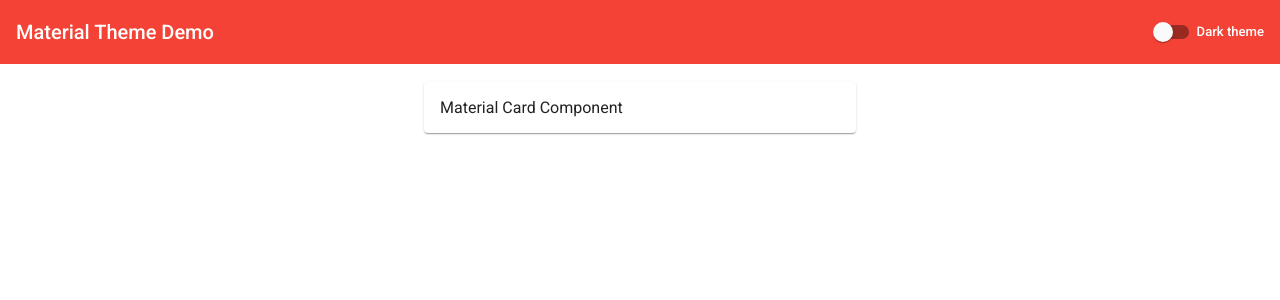
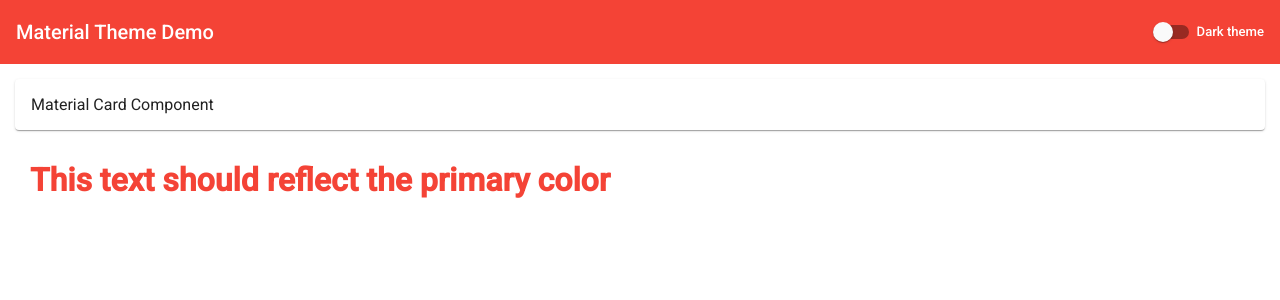
Before and after one commit to shonderdos/material-themes-demo, an Angular app: page / in a window 1280 px wide. Shown: the top 300 px of the page. Built offline with nearby package versions, Linux system fonts and the light colour scheme.

Commit message:
Add custom component that reflects primary color of the theme

```diff
--- a/src/app/app.component.html
+++ b/src/app/app.component.html
@@ -7,4 +7,5 @@
 
 <div class="content">
   <mat-card>Material Card Component</mat-card>
+  <app-custom-component></app-custom-component>
 </div>
--- a/src/app/app.component.scss
+++ b/src/app/app.component.scss
@@ -8,11 +8,16 @@ mat-slide-toggle {
 }
 
 .content{
-  padding: 18px 0;
+  padding: 15px;
   display: flex;
+  flex-wrap: wrap;
   justify-content: center;
+
+    > * {
+      flex-basis: 100%;
+    }
 }
 
 mat-card{
-  width: 400px;
+  //width: 400px;
 }
--- a/src/app/app.module.ts
+++ b/src/app/app.module.ts
@@ -8,10 +8,12 @@ import { BrowserAnimationsModule } from '@angular/platform-browser/animations';
 import { MatToolbarModule } from '@angular/material/toolbar';
 import { MatSlideToggleModule } from "@angular/material/slide-toggle";
 import {MatCardModule} from "@angular/material/card";
+import { CustomComponentComponent } from './custom-component/custom-component.component';
 
 @NgModule({
   declarations: [
-    AppComponent
+    AppComponent,
+    CustomComponentComponent
   ],
   imports: [
     BrowserModule,
--- /dev/null
+++ b/src/app/custom-component/custom-component.component.html
@@ -0,0 +1,3 @@
+<div class="background">
+  <h1>This text should reflect the primary color</h1>
+</div>
--- /dev/null
+++ b/src/app/custom-component/custom-component.component.scss
@@ -0,0 +1,13 @@
+@import "~@angular/material/theming";
+
+@mixin custom-element-theme($theme){
+  $custom-primary: map-get($theme, primary);
+
+
+  .background {
+    padding: 10px 15px;
+    border-radius: 5px;
+
+    color: mat-color($custom-primary);
+  }
+}
--- /dev/null
+++ b/src/app/custom-component/custom-component.component.ts
@@ -0,0 +1,15 @@
+import { Component, OnInit } from '@angular/core';
+
+@Component({
+  selector: 'app-custom-component',
+  templateUrl: './custom-component.component.html',
+  styleUrls: ['./custom-component.component.scss']
+})
+export class CustomComponentComponent implements OnInit {
+
+  constructor() { }
+
+  ngOnInit(): void {
+  }
+
+}
--- a/src/styles.scss
+++ b/src/styles.scss
@@ -6,14 +6,21 @@ body { margin: 0; font-family: Roboto, "Helvetica Neue", sans-serif; }
 @import "~@angular/material/theming";
 @include mat-core();
 
+@import "./app/custom-component/custom-component.component";
 @import "./themes/default-theme";
 @import "./themes/dark-theme";
 
+@mixin custom-components-theme($theme){
+  @include custom-element-theme($theme);
+}
+
 
 .default-theme {
-  @include angular-material-theme($default-theme)
+  @include angular-material-theme($default-theme);
+  @include custom-components-theme($default-theme);
 }
 
 .dark-theme {
-  @include angular-material-theme($dark-theme)
+  @include angular-material-theme($dark-theme);
+  @include custom-components-theme($dark-theme);
 }
--- a/src/themes/dark-theme.scss
+++ b/src/themes/dark-theme.scss
@@ -1 +1 @@
-$dark-theme: mat-dark-theme(mat-palette($mat-red), mat-palette($mat-amber), mat-palette($mat-red));
+$dark-theme: mat-dark-theme(mat-palette($mat-green), mat-palette($mat-amber), mat-palette($mat-red));
```
Also changed, not shown: 1 other file (tests, documents, lock files or other folders).
